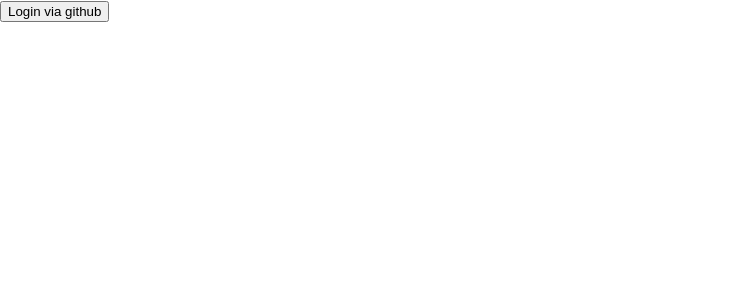
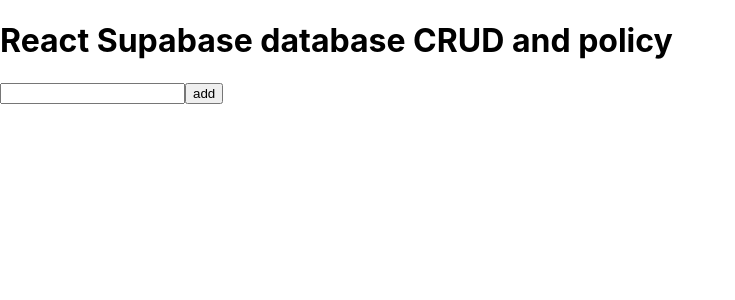
Before and after one commit to salimsheikh/supabase-reactjs, a React (Create React App) app: page / in a window 1280 px wide. Shown: the top 300 px of the page, without its empty margins (0-735 px from the left). Built offline with nearby package versions, Linux system fonts and the light colour scheme; no server answers.

Commit message:
insert completed

```diff
--- a/src/App.js
+++ b/src/App.js
@@ -1,4 +1,4 @@
-import React, {useEffect, useState} from 'react'
+import React, {useEffect, useState, useRef} from 'react'
 import { supabase } from './lib/helper/supabase_client'
 
 export default function App() {
@@ -68,18 +68,27 @@
       }
     }
 
+    const inputRef = useRef();
+    const {error, setError} = useState(null);
+
+    const handleCreateTody = async () => {
+      const title = inputRef.current.value;
+        const response = await supabase.from('todo').insert({title:title, user_id: user.id}).select("*").single();
+        console.log(response);
+    }
+
     return (
       <div>
+        <div>
+          <h1>React Supabase database CRUD and policy</h1>
+          <div>
+              <input ref={inputRef} />
+              <button onClick={handleCreateTody} > add</button>
 
-        {user ? (
-          <div>
-            <h1>User is logged in</h1>
-            <button onClick={logout}>Logout</button>
+              {error && <pre>error.message</pre>}
+
           </div>
-        ) : (
-          <button onClick={login}>Login via github</button>
-        )}
-
+        </div>
       </div>
     )
   }
```
Also changed, not shown: git-commands.txt (added).
